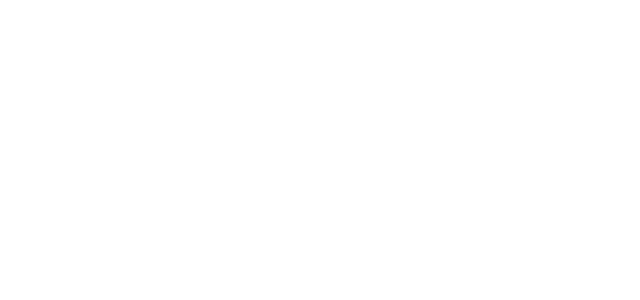
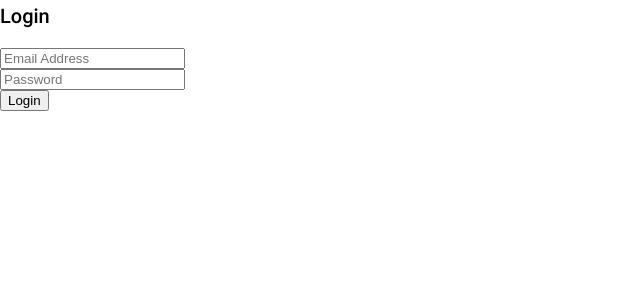
Before and after one commit to Real-Artisan/scrapbook-pro, an Angular app: page / in a window 1280 px wide. Shown: the top 300 px of the page, without its empty margins (0-640 px from the left). Built offline with nearby package versions, Linux system fonts and the light colour scheme.

Commit message:
hosting test comit

```diff
--- a/angular.json
+++ b/angular.json
@@ -31,6 +31,7 @@
               "src/assets"
             ],
             "styles": [
+              "./node_modules/@angular/material/prebuilt-themes/pink-bluegrey.css",
               "src/styles.scss"
             ],
             "scripts": []
@@ -99,6 +100,7 @@
               "src/assets"
             ],
             "styles": [
+              "./node_modules/@angular/material/prebuilt-themes/pink-bluegrey.css",
               "src/styles.scss"
             ],
             "scripts": []
--- a/package.json
+++ b/package.json
@@ -11,10 +11,12 @@
   "private": true,
   "dependencies": {
     "@angular/animations": "~13.1.0",
+    "@angular/cdk": "^13.3.8",
     "@angular/common": "~13.1.0",
     "@angular/compiler": "~13.1.0",
     "@angular/core": "~13.1.0",
     "@angular/forms": "~13.1.0",
+    "@angular/material": "^13.3.8",
     "@angular/platform-browser": "~13.1.0",
     "@angular/platform-browser-dynamic": "~13.1.0",
     "@angular/router": "~13.1.0",
--- /dev/null
+++ b/src/app/Components/login/login.component.html
@@ -0,0 +1,25 @@
+<div class="login-wrapper">
+    <div class="login-card">
+        <h2>Login</h2>
+        <form class="login-form">
+            <div class="textbox">
+                <input type="email" placeholder="Email Address">
+            </div>
+
+            <div class="textbox">
+                <input type="password" placeholder="Password">
+            </div>
+            <div class="button-area">
+                <button class="login-button">
+                    <div class="!submitted">
+                        Login
+                    </div>
+                    <div *ngIf="submitted" class="submitted">
+                        spin
+                    </div>
+                </button>
+            </div>
+
+        </form>
+    </div>
+</div>
--- /dev/null
+++ b/src/app/Components/login/login.component.ts
@@ -0,0 +1,15 @@
+import { Component, OnInit } from '@angular/core';
+
+@Component({
+  selector: 'app-login',
+  templateUrl: './login.component.html',
+  styleUrls: ['./login.component.scss']
+})
+export class LoginComponent implements OnInit {
+submitted:boolean = false;
+  constructor() { }
+
+  ngOnInit(): void {
+  }
+
+}
--- a/src/app/app-routing.module.ts
+++ b/src/app/app-routing.module.ts
@@ -1,7 +1,13 @@
 import { NgModule } from '@angular/core';
 import { RouterModule, Routes } from '@angular/router';
+import { LoginComponent } from './Components/login/login.component';
 
-const routes: Routes = [];
+const routes: Routes =
+[
+  {
+    path: "", component: LoginComponent
+  },
+];
 
 @NgModule({
   imports: [RouterModule.forRoot(routes)],
--- a/src/index.html
+++ b/src/index.html
@@ -6,8 +6,11 @@
   <base href="/">
   <meta name="viewport" content="width=device-width, initial-scale=1">
   <link rel="icon" type="image/x-icon" href="favicon.ico">
+  <link rel="preconnect" href="https://fonts.gstatic.com">
+  <link href="https://fonts.googleapis.com/css2?family=Roboto:wght@300;400;500&display=swap" rel="stylesheet">
+  <link href="https://fonts.googleapis.com/icon?family=Material+Icons" rel="stylesheet">
 </head>
-<body>
+<body class="mat-typography">
   <app-root></app-root>
 </body>
 </html>
--- a/src/styles.scss
+++ b/src/styles.scss
@@ -1 +1,4 @@
 /* You can add global styles to this file, and also import other style files */
+
+html, body { height: 100%; }
+body { margin: 0; font-family: Roboto, "Helvetica Neue", sans-serif; }
```
Also changed, not shown: src/app/app.module.ts (+6 -2 lines), src/app/Components/login/login.component.scss (added), 2 other files (tests, documents, lock files or other folders).
